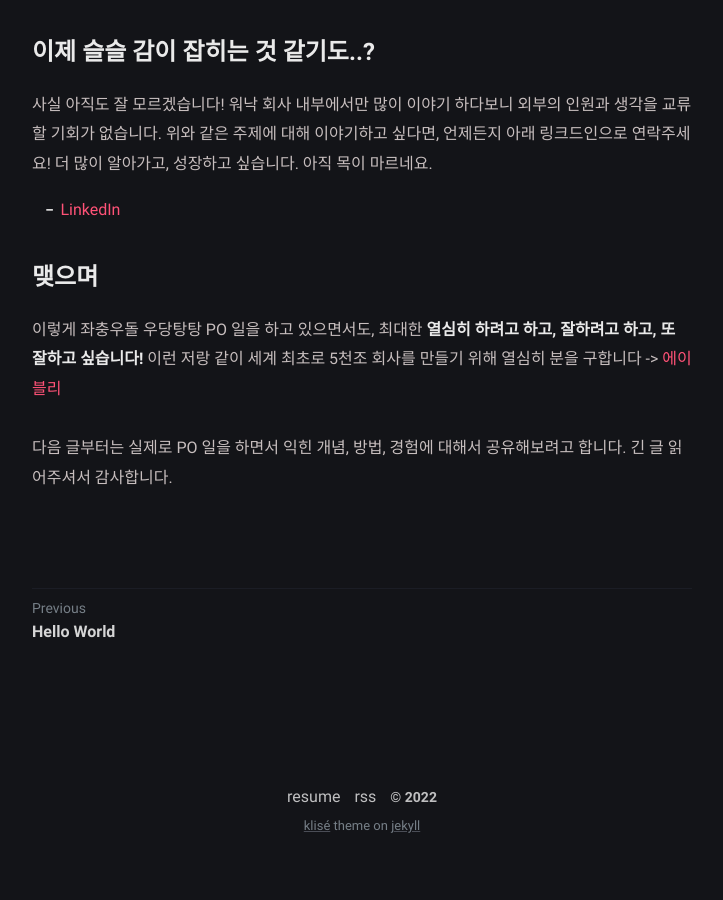
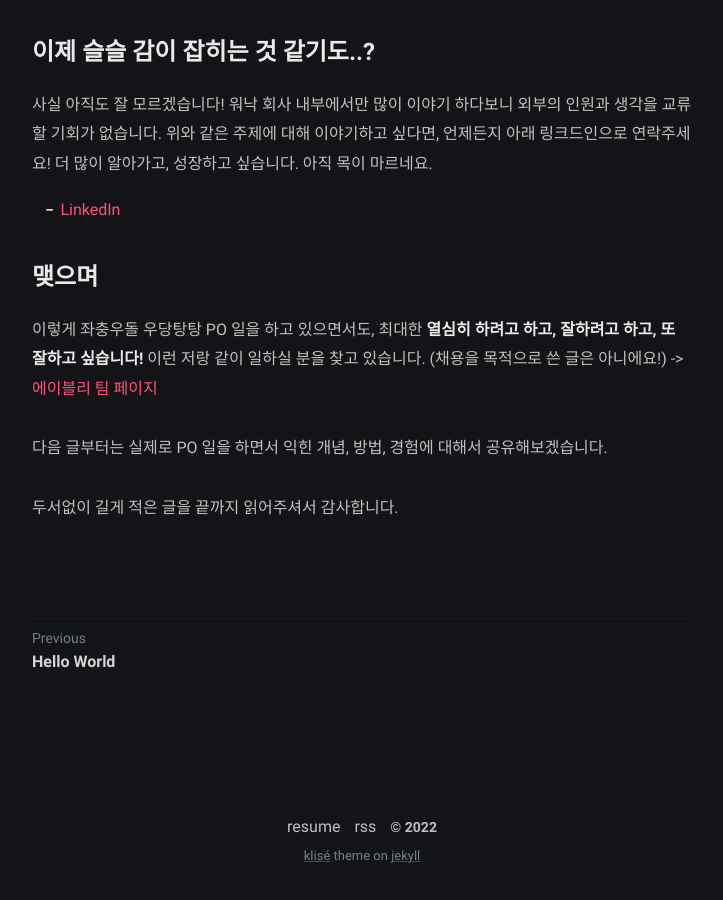
Before and after one commit to myungseokang/product, a Jekyll site: the page built from _posts/becomming-newbie-product-owner/2022-11-01-becoming-newbie-product-owner.md, in a window 1280 px wide and 900 px high, scrolled down 2192 px. Shown: the whole window, without its empty margins (278-1001 px from the left). Built offline with Jekyll 4.4.1, drawn with Linux system fonts in a browser that asks for light colours; before the commit the page ends 3062 px from its top, so only the background shows below that.

Commit message:
:pencil2: 문구 수정

```diff
--- a/_posts/becomming-newbie-product-owner/2022-11-01-becoming-newbie-product-owner.md
+++ b/_posts/becomming-newbie-product-owner/2022-11-01-becoming-newbie-product-owner.md
@@ -38,6 +38,8 @@ PO 를 맡기로 결정하고 나서는 도대체 무슨 일을 하는 사람인
 
 # 맺으며
 
-이렇게 좌충우돌 우당탕탕 PO 일을 하고 있으면서도, 최대한 **열심히 하려고 하고, 잘하려고 하고, 또 잘하고 싶습니다!** 이런 저랑 같이 세계 최초로 5천조 회사를 만들기 위해 열심히 분을 구합니다 -> [에이블리](https://ably.team)
+이렇게 좌충우돌 우당탕탕 PO 일을 하고 있으면서도, 최대한 **열심히 하려고 하고, 잘하려고 하고, 또 잘하고 싶습니다!** 이런 저랑 같이 일하실 분을 찾고 있습니다. (채용을 목적으로 쓴 글은 아니에요!) -> [에이블리 팀 페이지](https://ably.team)
 
-다음 글부터는 실제로 PO 일을 하면서 익힌 개념, 방법, 경험에 대해서 공유해보려고 합니다. 긴 글 읽어주셔서 감사합니다.
+다음 글부터는 실제로 PO 일을 하면서 익힌 개념, 방법, 경험에 대해서 공유해보겠습니다.
+
+두서없이 길게 적은 글을 끝까지 읽어주셔서 감사합니다.
```
